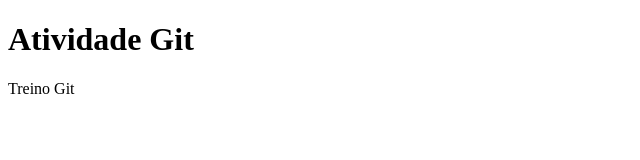
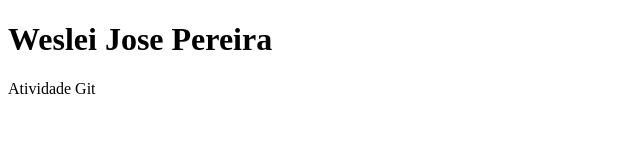
Before and after one commit to Wesleipereira84/treino-git, a plain HTML site: page index.html in a window 1280 px wide. Shown: the whole page, without its empty margins (0-640 px from the left). Drawn offline with Linux system fonts and the light colour scheme.

Commit message:
Update index.html

```diff
--- a/index.html
+++ b/index.html
@@ -5,8 +5,8 @@
 </head>
 <body>
 
-<h1>Atividade Git</h1>
-<p>Treino Git</p>
+<h1>Weslei Jose Pereira</h1>
+<p>Atividade Git</p>
 
 </body>
 </html>
```
